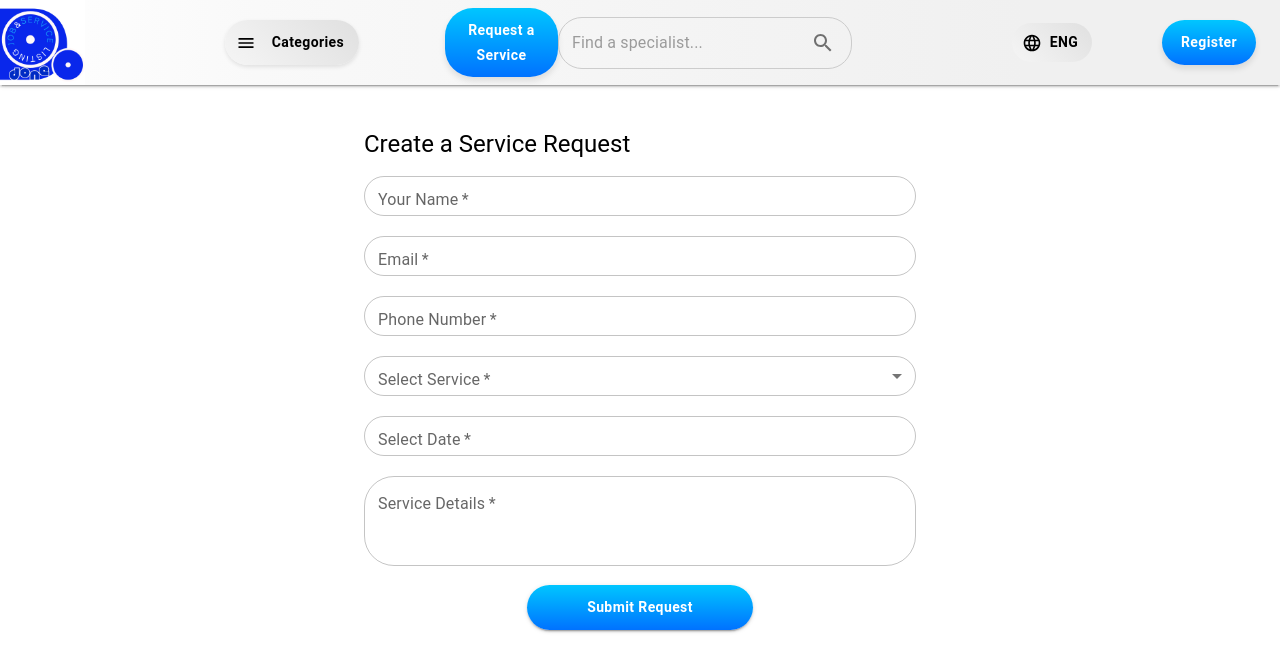
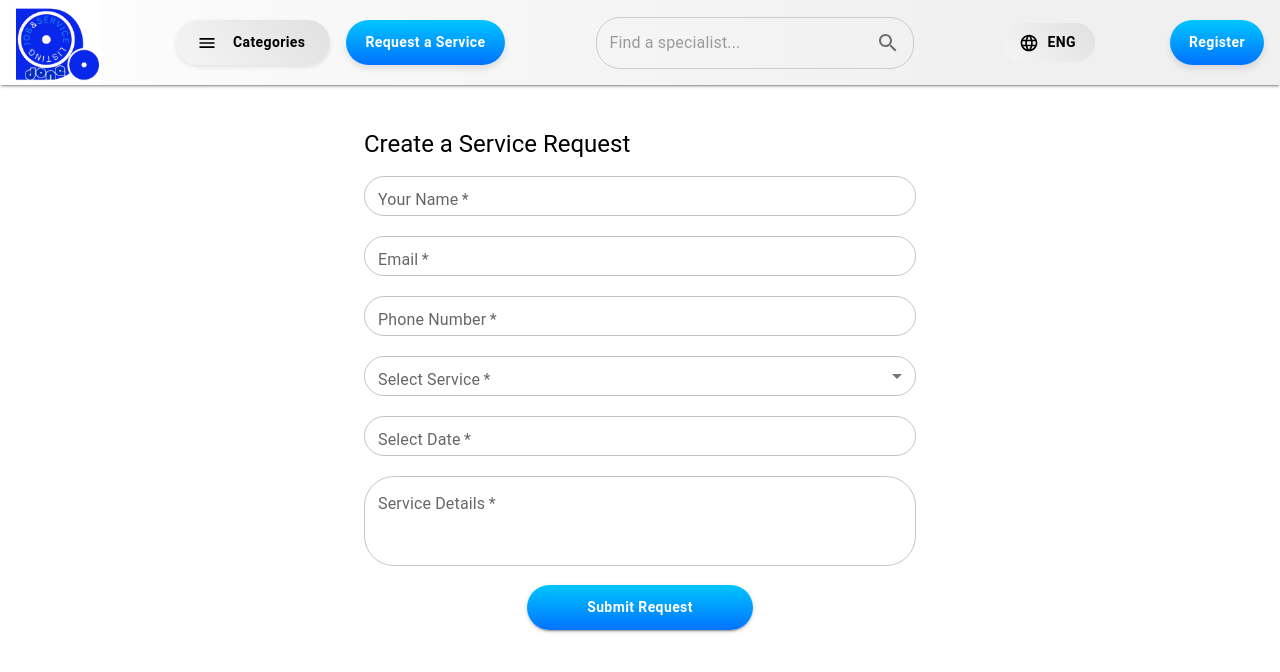
Before and after one commit to Vhkan/dodone, a Next.js app: page /request-service in a window 1280 px wide. Shown: the top 672 px of the page. Built offline with nearby package versions, Linux system fonts and the light colour scheme.

Commit message:
add responsive design to the header

```diff
--- a/src/components/Header.tsx
+++ b/src/components/Header.tsx
@@ -5,18 +5,27 @@ import Link from "next/link";
 import {
   AppBar,
   Toolbar,
-  Typography,
   Button,
   Menu,
   MenuItem,
   TextField,
   IconButton,
   Box,
+  useMediaQuery,
+  useTheme,
+  Drawer,
+  List,
+  ListItem,
+  ListItemText,
+  Collapse,
 } from "@mui/material";
 import SearchIcon from "@mui/icons-material/Search";
 import MenuIcon from "@mui/icons-material/Menu";
 import ArrowRightIcon from "@mui/icons-material/ArrowRight";
 import LanguageIcon from "@mui/icons-material/Language";
+import ExpandLess from "@mui/icons-material/ExpandLess";
+import ExpandMore from "@mui/icons-material/ExpandMore";
+import CloseIcon from "@mui/icons-material/Close";
 
 // Types for categories
 interface Subcategory {
@@ -86,6 +95,27 @@ const categories: Subcategory[] = [
 ];
 
 const Header = () => {
+  const theme = useTheme();
+  const isMobile = useMediaQuery(theme.breakpoints.down("md"));
+  const isTablet = useMediaQuery(theme.breakpoints.between("md", "lg"));
+
+  // Mobile drawer state
+  const [mobileDrawerOpen, setMobileDrawerOpen] = useState(false);
+  const [openCategories, setOpenCategories] = useState<string[]>([]);
+
+  const toggleDrawer = (open: boolean) => {
+    setMobileDrawerOpen(open);
+  };
+
+  const toggleCategory = (categoryName: string) => {
+    if (openCategories.includes(categoryName)) {
+      setOpenCategories(openCategories.filter((name) => name !== categoryName));
+    } else {
+      setOpenCategories([...openCategories, categoryName]);
+    }
+  };
+
+  // Desktop menu states
   const [anchorEl, setAnchorEl] = useState<null | HTMLElement>(null);
   const [subAnchorEl, setSubAnchorEl] = useState<null | HTMLElement>(null);
   const [selectedCategory, setSelectedCategory] = useState<Subcategory | null>(
@@ -146,7 +176,7 @@ const Header = () => {
     setSelectedMainCategory(null);
   };
 
-  //Language Menu
+  // Language Menu
   const [languageAnchorEl, setLanguageAnchorEl] = useState<null | HTMLElement>(
     null
   );
@@ -167,6 +197,100 @@ const Header = () => {
     setLanguageAnchorEl(null);
   };
 
+  // Mobile drawer content
+  const mobileDrawerContent = (
+    <Box sx={{ width: 280, paddingTop: 2 }}>
+      <Box sx={{ display: "flex", justifyContent: "flex-end", px: 2 }}>
+        <IconButton onClick={() => toggleDrawer(false)}>
+          <CloseIcon />
+        </IconButton>
+      </Box>
+
+      <List>
+        {categories.map((category) => (
+          <Box key={category.name}>
+            <ListItem
+              component="button"
+              onClick={() => toggleCategory(category.name)}
+              sx={{ textAlign: "left" }}
+            >
+              <ListItemText primary={category.name} />
+              {openCategories.includes(category.name) ? (
+                <ExpandLess />
+              ) : (
+                <ExpandMore />
+              )}
+            </ListItem>
+
+            <Collapse
+              in={openCategories.includes(category.name)}
+              timeout="auto"
+              unmountOnExit
+            >
+              <List component="div" disablePadding>
+                {category.subcategories?.map((subcategory) => (
+                  <Box key={subcategory.name}>
+                    <ListItem
+                      component="button"
+                      sx={{ pl: 4, textAlign: "left" }}
+                    >
+                      <ListItemText primary={subcategory.name} />
+                    </ListItem>
+                  </Box>
+                ))}
+              </List>
+            </Collapse>
+          </Box>
+        ))}
+      </List>
+
+      {/* Serch field */}
+      <Box sx={{ px: 2, mt: 2 }}>
+        <TextField
+          fullWidth
+          variant="outlined"
+          size="small"
+          placeholder="Find a specialist..."
+          InputProps={{
+            endAdornment: (
+              <IconButton size="small">
+                <SearchIcon />
+              </IconButton>
+            ),
+          }}
+          sx={{ mb: 2 }}
+        />
+
+        <Button
+          fullWidth
+          variant="contained"
+          sx={{
+            background: "linear-gradient(to bottom, #00c6ff, #0072ff)",
+            color: "white",
+            borderRadius: "2em",
+            textTransform: "none",
+            mb: 2,
+          }}
+        >
+          Request a Service
+        </Button>
+
+        <Button
+          fullWidth
+          variant="contained"
+          sx={{
+            background: "linear-gradient(to bottom, #00c6ff, #0072ff)",
+            color: "white",
+            borderRadius: "2em",
+            textTransform: "none",
+          }}
+        >
+          Register
+        </Button>
+      </Box>
+    </Box>
+  );
+
   return (
     <AppBar
       position="fixed"
@@ -176,9 +300,22 @@ const Header = () => {
         boxShadow: 2,
       }}
     >
-      <Toolbar sx={{ display: "flex", justifyContent: "space-between", px: 2 }}>
+      <Toolbar
+        sx={{
+          display: "flex",
+          justifyContent: "space-between",
+          px: { xs: 1, sm: 2 },
+          gap: { xs: 1, sm: 2 },
+        }}
+      >
         {/* Logo with home page link */}
-        <Box sx={{ height: 85, marginLeft: "-1.5em" }}>
+        <Box
+          sx={{
+            height: { xs: 60, sm: 70, md: 85 },
+            marginLeft: { xs: 0, sm: 0, md: 0 },
+            flexShrink: 0,
+          }}
+        >
           <Link href="/" passHref style={{ display: "block", height: "100%" }}>
             <img
               src="/doDoneLogo2.png"
@@ -187,13 +324,31 @@ const Header = () => {
             />
           </Link>
         </Box>
+
+        {/* Mobile menu icon */}
+        {isMobile && (
+          <IconButton
+            edge="start"
+            color="inherit"
+            aria-label="menu"
+            onClick={() => toggleDrawer(true)}
+            sx={{ ml: "auto" }}
+          >
+            <MenuIcon />
+          </IconButton>
+        )}
+
+        {/* Desktop navigation */}
+        {!isMobile && (
+          <>
             {/* Categories Dropdown */}
-        <div
-          style={{
+            <Box
+              sx={{
                 display: "flex",
                 alignItems: "center",
-            marginRight: "auto",
-            gap: "1rem",
+                gap: { md: 1, lg: 2 },
+                flexGrow: 0,
+                ml: { md: 1, lg: 2 },
               }}
             >
               <Button
@@ -203,22 +358,16 @@ const Header = () => {
                 sx={{
                   background: "linear-gradient(45deg, #f5f5f5, #e0e0e0)",
                   color: "black",
-              padding: "10px 25px",
-              marginLeft: "10em",
+                  padding: { md: "8px 16px", lg: "10px 25px" },
                   borderRadius: "2em",
                   fontWeight: "bold",
                   textTransform: "none",
                   gap: "8px",
                   boxShadow: "0px 2px 4px rgba(0, 0, 0, 0.1)",
-              transition:
-                "background 0.3s ease, box-shadow 0.3s ease, transform 0.2s ease",
+                  whiteSpace: "nowrap",
                   "&:hover": {
                     background: "linear-gradient(45deg, #e0e0e0, #d6d6d6)",
                     boxShadow: "0px 4px 8px rgba(0, 0, 0, 0.15)",
-              },
-              "&:focus": {
-                outline: "none",
-                boxShadow: "0px 0px 8px rgba(0, 0, 0, 0.2)",
                   },
                 }}
                 startIcon={<MenuIcon />}
@@ -226,34 +375,117 @@ const Header = () => {
                 Categories
               </Button>
 
+              {!isTablet && (
                 <Link href="/request-service" passHref>
                   <Button
                     variant="contained"
                     sx={{
-                background: "linear-gradient(to bottom, #00c6ff, #0072ff)", // Top to bottom gradient
+                      background:
+                        "linear-gradient(to bottom, #00c6ff, #0072ff)",
                       color: "white",
-                padding: "10px 19px",
+                      padding: { md: "8px 16px", lg: "10px 19px" },
                       borderRadius: "2em",
                       textTransform: "none",
-                marginLeft: "5em",
                       fontWeight: "bold",
+                      whiteSpace: "nowrap",
                       boxShadow: "0px 4px 6px rgba(0, 0, 0, 0.1)",
-                transition:
-                  "background 0.3s ease, box-shadow 0.3s ease, transform 0.3s ease",
                       "&:hover": {
-                  background: "linear-gradient(to bottom, #3399ff, #0072ff)", // Subtle hover gradient
+                        background:
+                          "linear-gradient(to bottom, #3399ff, #0072ff)",
                         boxShadow: "0px 6px 12px rgba(0, 0, 0, 0.2)",
-                  // transform: "scale(1.01)",
-                },
-                "&:focus": {
-                  outline: "none",
-                  boxShadow: "0px 0px 8px rgba(0, 191, 255, 0.5)",
                       },
                     }}
                   >
                     Request a Service
                   </Button>
                 </Link>
+              )}
+            </Box>
+
+            {/* Search Bar */}
+            <Box
+              sx={{
+                display: "flex",
+                alignItems: "center",
+                border: "1px solid #ccc",
+                borderRadius: "1.5em",
+                padding: "4px 8px",
+                flexGrow: 1,
+                mx: { md: 2, lg: 4 },
+                maxWidth: { md: 200, lg: 300 },
+              }}
+            >
+              <TextField
+                variant="standard"
+                placeholder="Find a specialist..."
+                sx={{
+                  flexGrow: 1,
+                  padding: "5px",
+                  "& .MuiInputBase-root": { borderBottom: "none" },
+                }}
+                InputProps={{ disableUnderline: true }}
+              />
+              <IconButton size="small">
+                <SearchIcon />
+              </IconButton>
+            </Box>
+
+            {/* Language Selection */}
+            <Box
+              sx={{
+                display: "flex",
+                alignItems: "center",
+                mr: { md: 1, lg: 2 },
+              }}
+            >
+              <Button
+                aria-controls="language-menu"
+                aria-haspopup="true"
+                onClick={handleLanguageMenuOpen}
+                sx={{
+                  background: "linear-gradient(45deg, #f5f5f5, #e0e0e0)",
+                  color: "black",
+                  padding: { md: "5px 12px", lg: "7px 19px" },
+                  borderRadius: "2em",
+                  fontWeight: "bold",
+                  textTransform: "none",
+                  "&:hover": {
+                    background: "linear-gradient(45deg, #e0e0e0, #d6d6d6)",
+                  },
+                }}
+                startIcon={<LanguageIcon />}
+              >
+                {selectedLanguage}
+              </Button>
+            </Box>
+
+            {/* Register Button */}
+            <Box>
+              <Link href="/register" passHref>
+                <Button
+                  variant="contained"
+                  sx={{
+                    background: "linear-gradient(to bottom, #00c6ff, #0072ff)",
+                    color: "white",
+                    padding: { md: "8px 16px", lg: "10px 19px" },
+                    borderRadius: "2em",
+                    textTransform: "none",
+                    fontWeight: "bold",
+                    whiteSpace: "nowrap",
+                    boxShadow: "0px 4px 6px rgba(0, 0, 0, 0.1)",
+                    "&:hover": {
+                      background:
+                        "linear-gradient(to bottom, #3399ff, #0072ff)",
+                      boxShadow: "0px 6px 12px rgba(0, 0, 0, 0.2)",
+                    },
+                  }}
+                >
+                  Register
+                </Button>
+              </Link>
+            </Box>
+          </>
+        )}
 
         {/* Main Categories Menu */}
         <Menu
@@ -281,8 +513,7 @@ const Header = () => {
               }}
             >
               {category.name}
-                {category.subcategories &&
-                  category.subcategories.length > 0 && (
+              {category.subcategories && category.subcategories.length > 0 && (
                 <ArrowRightIcon fontSize="small" />
               )}
             </MenuItem>
@@ -307,7 +538,6 @@ const Header = () => {
             horizontal: "left",
           }}
         >
-            {/* First level subcategories */}
           {selectedMainCategory?.subcategories?.map((subcategory) => (
             <MenuItem
               key={subcategory.name}
@@ -345,7 +575,6 @@ const Header = () => {
             horizontal: "left",
           }}
         >
-            {/* Third level subcategories */}
           {selectedCategory?.subcategories?.map((subcategory) => (
             <MenuItem
               key={subcategory.name}
@@ -355,79 +584,6 @@ const Header = () => {
             </MenuItem>
           ))}
         </Menu>
-        </div>
-        {/* Search Bar and Register Button */}
-        <div
-          style={{
-            display: "flex",
-            alignItems: "center",
-            border: "1px solid #ccc",
-            borderRadius: "1.5em",
-            padding: "4px 8px",
-            marginRight: "10em",
-            minWidth: "200px",
-            maxWidth: "300px",
-            width: "100%", // Ensures it stretches properly
-            transition: "box-shadow 0.3s ease, background 0.3s ease",
-          }}
-          onMouseEnter={(e) => {
-            e.currentTarget.style.background =
-              "linear-gradient(45deg, #e0e0e0, #d6d6d6)";
-            e.currentTarget.style.boxShadow = "0px 4px 8px rgba(0, 0, 0, 0.15)";
-          }}
-          onMouseLeave={(e) => {
-            e.currentTarget.style.background = "transparent";
-            e.currentTarget.style.boxShadow = "none";
-          }}
-        >
-          <TextField
-            variant="standard"
-            placeholder="Find a specialist..."
-            sx={{
-              flexGrow: 1, // Ensures it takes up available space
-              padding: "5px",
-              "& .MuiInputBase-root": { borderBottom: "none" },
-            }}
-            InputProps={{ disableUnderline: true }}
-          />
-          <IconButton>
-            <SearchIcon />
-          </IconButton>
-        </div>
-
-        {/* Language Menu */}
-        <div
-          style={{
-            display: "flex",
-            alignItems: "center",
-            gap: "1rem",
-            width: "5em",
-          }}
-        >
-          <Button
-            aria-controls="language-menu"
-            aria-haspopup="true"
-            onClick={handleLanguageMenuOpen}
-            sx={{
-              background: "linear-gradient(45deg, #f5f5f5, #e0e0e0)",
-              color: "black",
-              padding: "7px 19px",
-              borderRadius: "2em",
-              fontWeight: "bold",
-              textTransform: "none",
-              "&:hover": {
-                background: "linear-gradient(45deg, #e0e0e0, #d6d6d6)",
-                boxShadow: "0px 4px 8px rgba(0, 0, 0, 0.15)",
-              },
-              "&:focus": {
-                outline: "none",
-                boxShadow: "0px 0px 8px rgba(0, 0, 0, 0.2)",
-              },
-            }}
-            startIcon={<LanguageIcon />}
-          >
-            {selectedLanguage}
-          </Button>
 
         {/* Language Menu */}
         <Menu
@@ -454,37 +610,15 @@ const Header = () => {
             Dansk (DK)
           </MenuItem>
         </Menu>
-        </div>
 
-        {/* Register Button */}
-        <Link href="/register" passHref>
-          <Button
-            variant="contained"
-            sx={{
-              background: "linear-gradient(to bottom, #00c6ff, #0072ff)", // Top to bottom gradient
-              color: "white",
-              padding: "10px 19px",
-              borderRadius: "2em",
-              textTransform: "none",
-              marginLeft: "5em",
-              fontWeight: "bold",
-              boxShadow: "0px 4px 6px rgba(0, 0, 0, 0.1)",
-              transition:
-                "background 0.3s ease, box-shadow 0.3s ease, transform 0.3s ease",
-              "&:hover": {
-                background: "linear-gradient(to bottom, #3399ff, #0072ff)", // Subtle hover gradient
-                boxShadow: "0px 6px 12px rgba(0, 0, 0, 0.2)",
-                // transform: "scale(1.02)",
-              },
-              "&:focus": {
-                outline: "none",
-                boxShadow: "0px 0px 8px rgba(0, 191, 255, 0.5)",
-              },
-            }}
+        {/* Mobile navigation drawer */}
+        <Drawer
+          anchor="right"
+          open={mobileDrawerOpen}
+          onClose={() => toggleDrawer(false)}
         >
-            Register
-          </Button>
-        </Link>
+          {mobileDrawerContent}
+        </Drawer>
       </Toolbar>
     </AppBar>
   );
```
Lines whose indentation alone changed are shown as unchanged.
